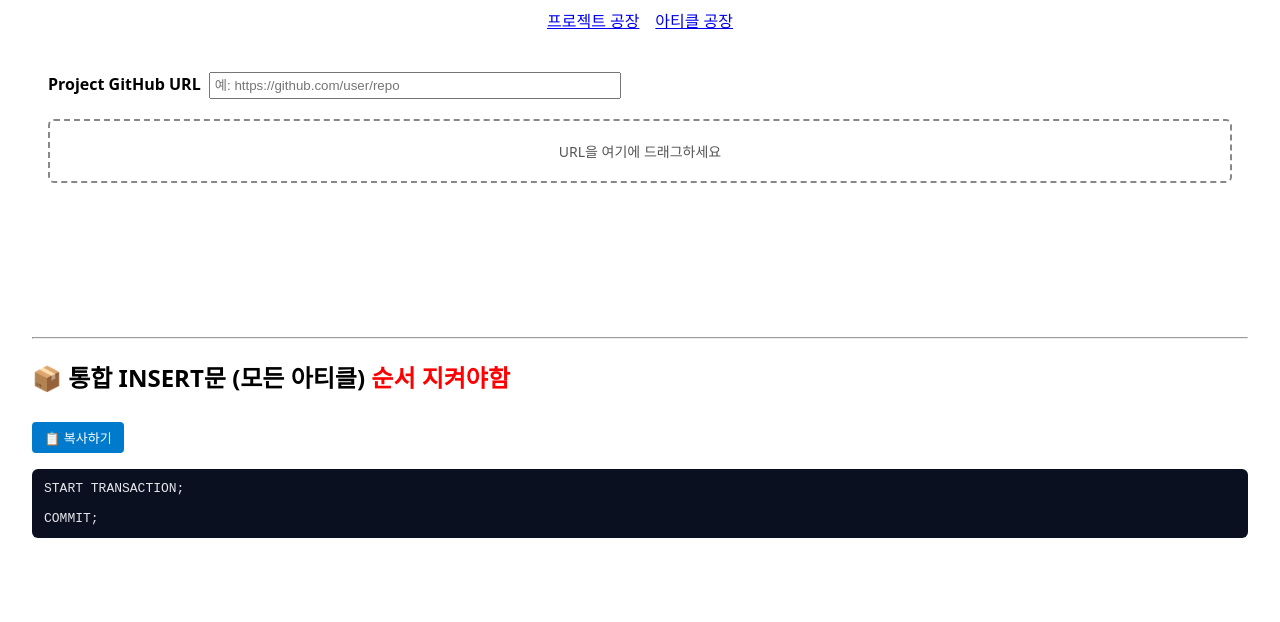
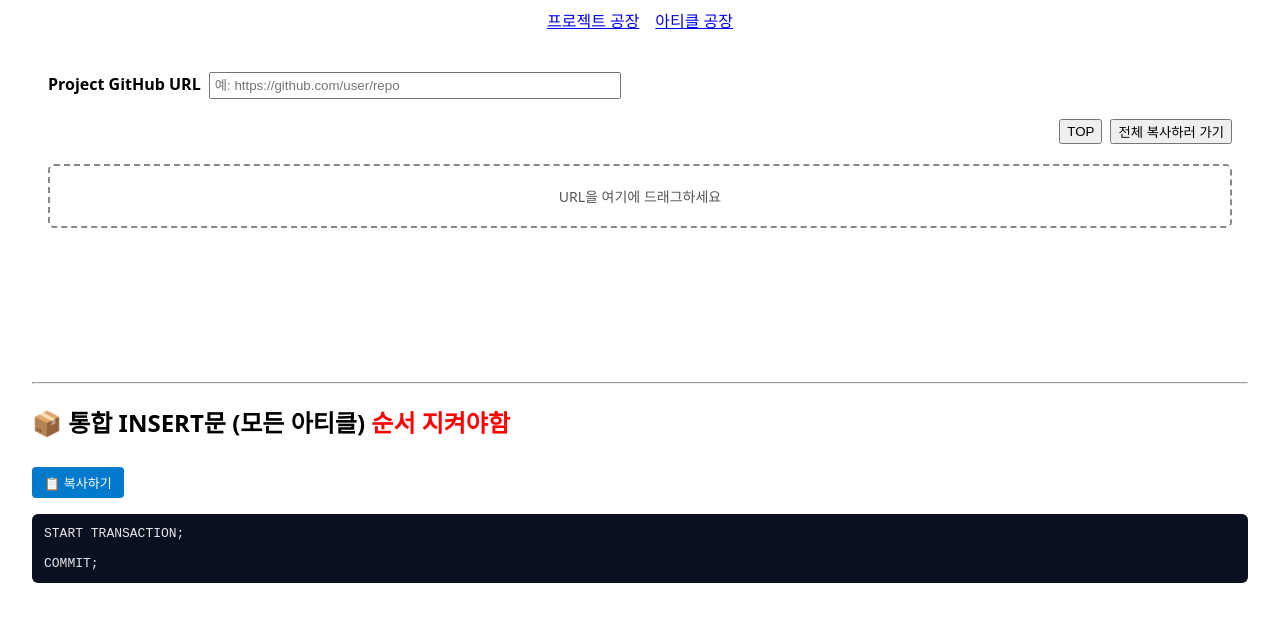
Before and after one commit to wo-o29/factory, a Next.js app: page /sql-builder in a window 1280 px wide. Shown: the top 622 px of the page. Built offline with nearby package versions, Linux system fonts and the light colour scheme.

Commit message:
버튼 추가

```diff
--- a/src/pages/sql-builder/index.tsx
+++ b/src/pages/sql-builder/index.tsx
@@ -144,12 +144,28 @@ export default function SqlBuilder() {
     }));
   }, [articles, projectGithubUrl]);
 
+  const handleScrollToTop = () => {
+    window.scrollTo({ top: 0, behavior: "smooth" });
+  };
+
+  const handleCopyScroll = () => {
+    const element = document.getElementById("copy-all");
+    if (element) {
+      const elementTop =
+        element.getBoundingClientRect().top + window.pageYOffset;
+      const offset = 220; // 상단에서 165px 위로 위치시키기
+      window.scrollTo({
+        top: elementTop - offset,
+        behavior: "smooth",
+      });
+    }
+  };
+
   return (
     <>
       <Head>
         <title>Articles → SQL Builder</title>
       </Head>
-
       <div className="container">
         <div
           style={{
@@ -170,6 +186,14 @@ export default function SqlBuilder() {
               placeholder="예: https://github.com/user/repo"
               className="project-url-input"
             />
+          </div>
+          <div style={{ display: "flex", justifyContent: "right", gap: "8px" }}>
+            <button type="button" onClick={handleScrollToTop}>
+              TOP
+            </button>
+            <button type="button" onClick={handleCopyScroll}>
+              전체 복사하러 가기
+            </button>
           </div>
           {/* 드롭박스 */}
           <div
@@ -221,7 +245,7 @@ export default function SqlBuilder() {
         <hr />
 
         {/* 통합 INSERT문 */}
-        <h2>
+        <h2 id="copy-all">
           📦 통합 INSERT문 (모든 아티클)
           <span style={{ color: "red" }}> 순서 지켜야함</span>
         </h2>
```
